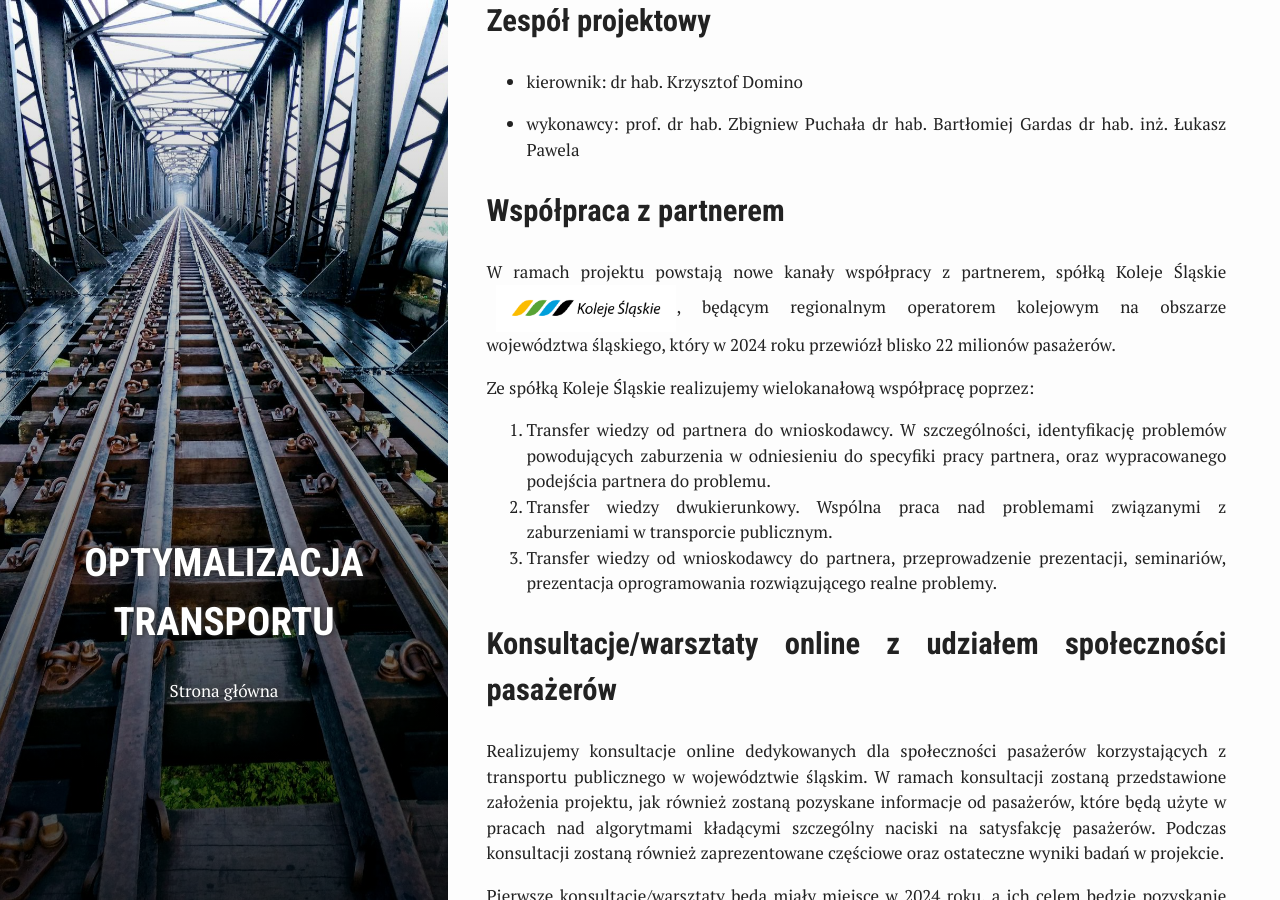
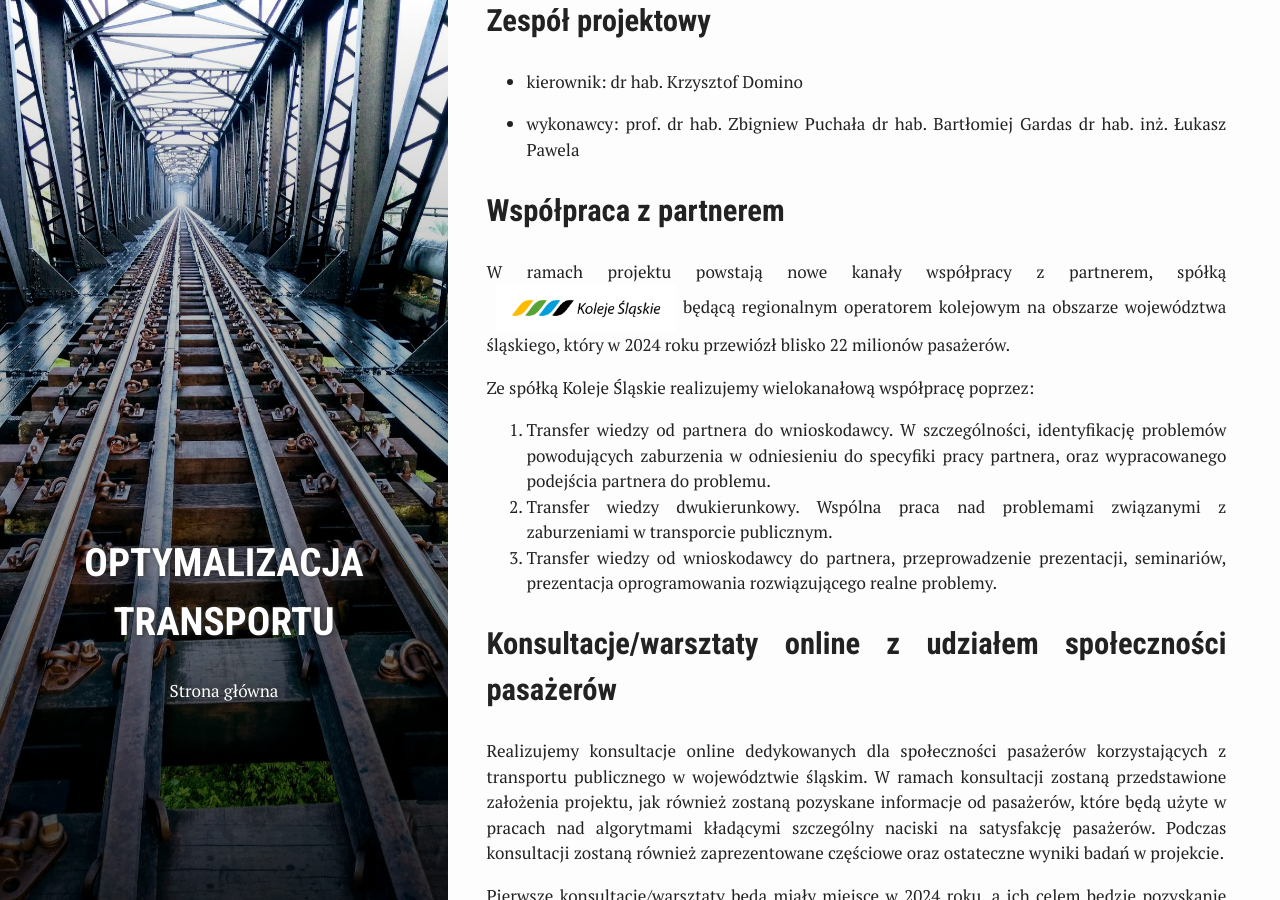
Before and after one commit to iitis/optipubtrans-website, a Jekyll site: the page built from index.md, in a window 1280 px wide and 900 px high, scrolled down 714 px. Built offline with Jekyll 4.4.1, drawn with Linux system fonts in a browser that asks for light colours.

Commit message:
Update index.md

```diff
--- a/index.md
+++ b/index.md
@@ -27,9 +27,9 @@ Cel projektu zostanie zrealizowany poprzez opracowanie algorytmów optymalizacyj
 
 ## Współpraca z partnerem
 
-W ramach projektu powstają nowe kanały współpracy z partnerem, spółką Koleje Śląskie
-<img src="{{ site.images | relative_url }}/KS-logo.png" alt="Koleje Śląskie logo" width="180" style="vertical-align:middle; margin-left:10px;" />,
-będącym regionalnym operatorem kolejowym na obszarze województwa śląskiego, który w 2024 roku przewiózł blisko 22 milionów pasażerów.
+W ramach projektu powstają nowe kanały współpracy z partnerem, spółką
+<img src="{{ site.images | relative_url }}/KS-logo.png" alt="Koleje Śląskie logo" width="180" style="vertical-align:middle; margin-left:10px;" />
+będącą regionalnym operatorem kolejowym na obszarze województwa śląskiego, który w 2024 roku przewiózł blisko 22 milionów pasażerów.
 
 Ze spółką Koleje Śląskie realizujemy wielokanałową współpracę poprzez:
 
```
